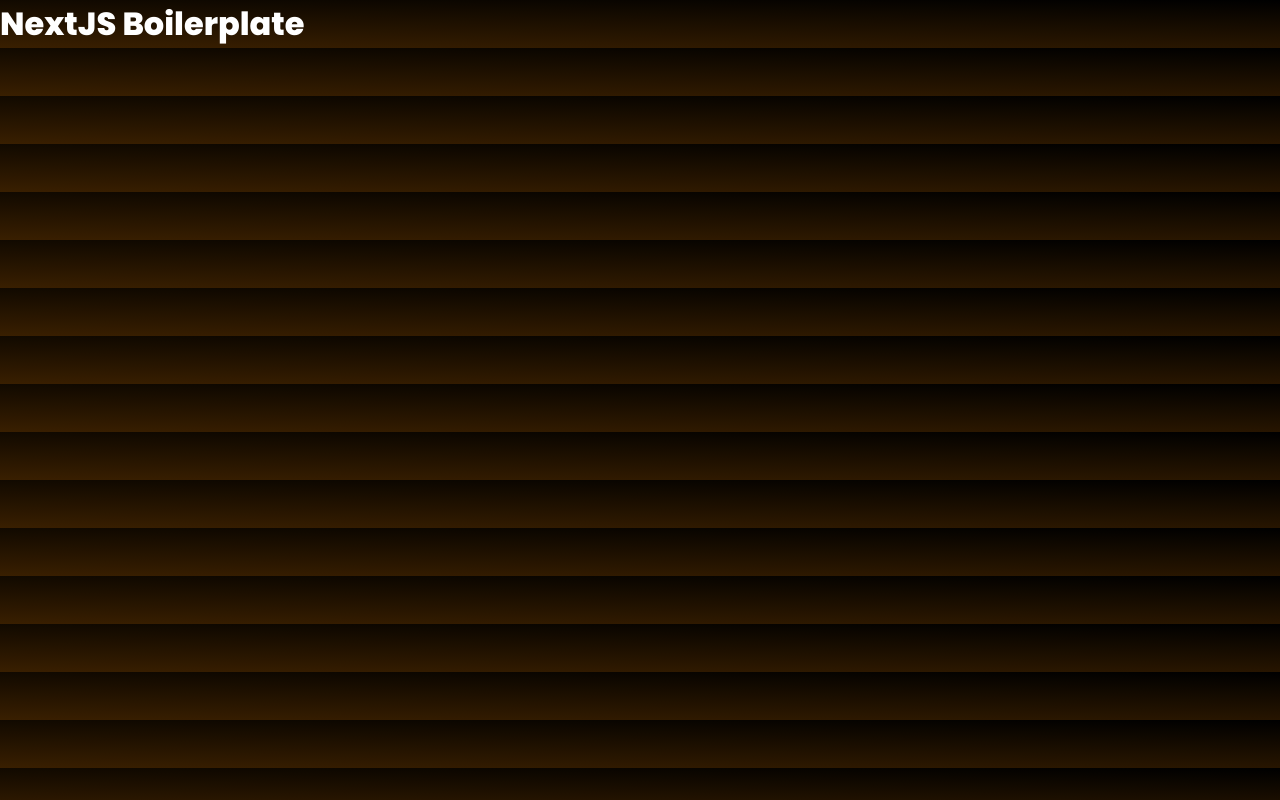
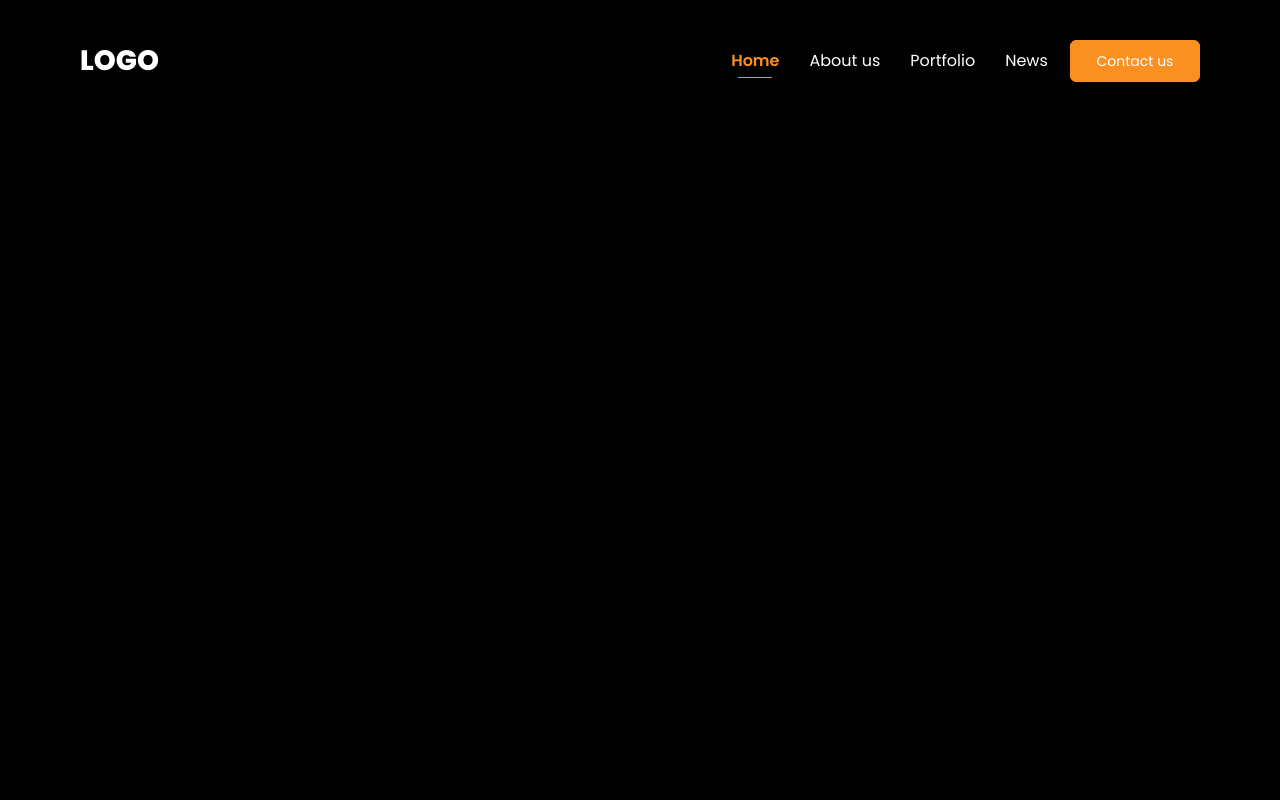
Before and after one commit to lucianovictor/gaming-platform, a Next.js app: page / in a window 1280 px wide. Built offline with nearby package versions, Linux system fonts and the light colour scheme.

Commit message:
style: add section Header and syles

```diff
--- /dev/null
+++ b/src/components/Header/index.tsx
@@ -0,0 +1,18 @@
+import styles from './styles.module.scss'
+
+export const Header = () => (
+  <header>
+    <div className={styles.container}>
+      <h1>LOGO</h1>
+      <nav>
+        <ul className={styles.navigation}>
+          <li className={styles.active}>Home</li>
+          <li>About us</li>
+          <li>Portfolio</li>
+          <li>News</li>
+        </ul>
+      </nav>
+      <button type="button"> Contact us</button>
+    </div>
+  </header>
+)
--- /dev/null
+++ b/src/components/Header/styles.module.scss
@@ -0,0 +1,73 @@
+.container {
+  display: flex;
+  align-items: center;
+  justify-content: space-between;
+  padding: 40px;
+
+  h1 {
+    display: flex;
+    font-size: 1.75rem;
+    font-weight: 800;
+    color: var(--primary);
+    padding-right: 550px;
+  }
+
+  button {
+    display: flex;
+    align-items: center;
+    justify-content: center;
+
+    width: 130px;
+    height: 42px;
+    background: var(--secondary);
+    border: 1px solid var(--secondary);
+    border-radius: 6px;
+    font-size: 0.875rem;
+    line-height: 1.25rem;
+  }
+}
+
+.navigation {
+  display: flex;
+  align-items: center;
+  column-gap: 30px;
+  padding: auto;
+  list-style: none;
+
+  li {
+    display: flex;
+    position: relative;
+    font-size: 1rem;
+    line-height: 1.5rem;
+    color: var(--primary);
+
+    transition: color 0.4s;
+
+    &::before {
+      content: '';
+      position: absolute;
+      bottom: -5px;
+      left: 0;
+      right: 0;
+      margin: 0 auto;
+
+      width: 0;
+      height: 1px;
+      background: var(--secondary);
+      transition: width 0.4s  ;
+    }
+
+    &.active {
+      font-weight: 600;
+    }
+
+    &:hover, &.active {
+      cursor: pointer;
+      color: var(--secondary);
+
+      &::before {
+        width: 70%;
+      }
+    }
+  }
+}
--- a/src/pages/index.tsx
+++ b/src/pages/index.tsx
@@ -1,24 +1,14 @@
+import { Header } from 'components/Header'
 import Head from 'next/head'
-import { GetStaticProps } from 'next'
-
 import styles from 'styles/home.module.scss'
 
-type HomeProps = {
-  title: string
-}
-
-export default function Home({ title }: HomeProps) {
+export default function Home() {
   return (
     <div className={styles.container}>
       <Head>
-        <title>NextJS Boilerplate</title>
+        <title>Gaming Platform </title>
       </Head>
-      <h1>{title}</h1>
+      <Header />
     </div>
   )
 }
-
-export const getStaticProps: GetStaticProps = async () => {
-  const title = 'NextJS Boilerplate'
-  return { props: { title } }
-}
--- a/src/styles/globals.scss
+++ b/src/styles/globals.scss
@@ -16,13 +16,13 @@ html {
 
 :root {
   --background: linear-gradient(180.96deg, #000000 0.82%, #4A2800 129.1%);
-
+  --black: #000000;
   --primary: #ffff;
   --secondary:  #FA9021;
 }
 
 body {
-  background: var(--background);
+  background: var(--black);
 }
 
 body, button, textarea, input {
```
